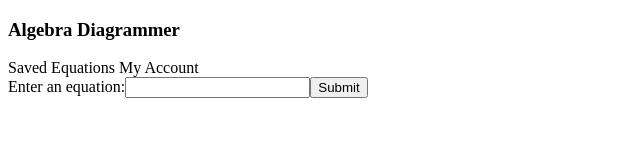
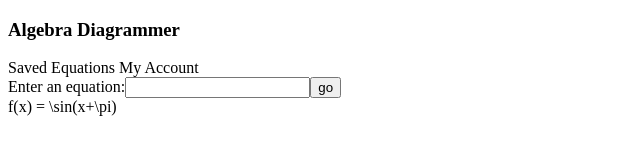
Before and after one commit to alexcaron/algebra-diagrams, a React (Create React App) app in the folder client/: page / in a window 1280 px wide. Shown: the top 167 px of the page, without its empty margins (0-640 px from the left). Built offline with nearby package versions, Linux system fonts and the light colour scheme; the HTML template or start-up script is replaced by a standard one.

Commit message:
install mathlive for equations

```diff
--- /dev/null
+++ b/client/src/components/Editor.jsx
@@ -0,0 +1,16 @@
+import React, {useState} from 'react';
+
+const Editor = ({active, setEquation}) => {
+  const [input, setInput] = useState('')
+  return (
+    <div className='equation-input'>
+      <label>
+        Enter an equation:
+        <input value={input} onChange={e => setInput(e.target.value)}/>
+        <input type='submit' onClick={e => setEquation(input)} value='go'/>
+      </label>
+    </div>
+  );
+}
+
+export default Editor;
--- a/client/src/components/Step.jsx
+++ b/client/src/components/Step.jsx
@@ -1,17 +1,15 @@
 import React, {useState} from 'react';
+import Editor from './Editor.jsx';
 
 const Step = () => {
   const [editing, setEditing] = useState(true);
   const [equation, setEquation] = useState('');
   return (
     <div className='step'>
+      <Editor active={editing} setEquation={setEquation}/>
       <div className='equation-content'>
-        {editing &&
-        <label>
-          Enter an equation:
-          <input value={equation} onChange={e => setEquation(e.target.value)}/>
-          <input type='submit' onClick={e => alert(equation)}/>
-        </label>}
+        <div>{equation}</div>
+        <math-field>f(x) = \sin(x+\pi)</math-field>
       </div>
       <div className='diagram-content'>
       </div>
--- a/webpack.config.js
+++ b/webpack.config.js
@@ -1,6 +1,6 @@
 var path = require("path");
 var SRC_DIR = path.join(__dirname, "/client/src");
-var DIST_DIR = path.resolve(__dirname, "/client/dist");
+var DIST_DIR = path.join(__dirname, "/client/dist");
 
 module.exports = {
   mode: "development",
```
Also changed, not shown: 2 other files (tests, documents, lock files or other folders).
